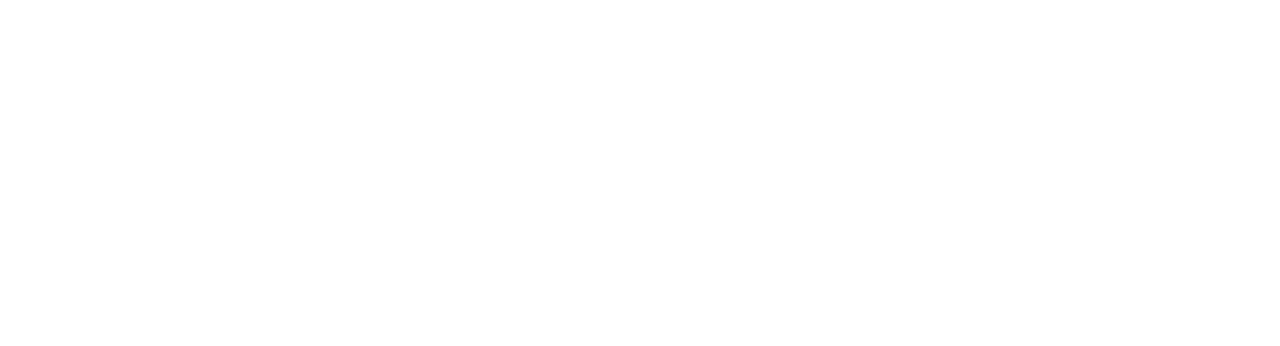
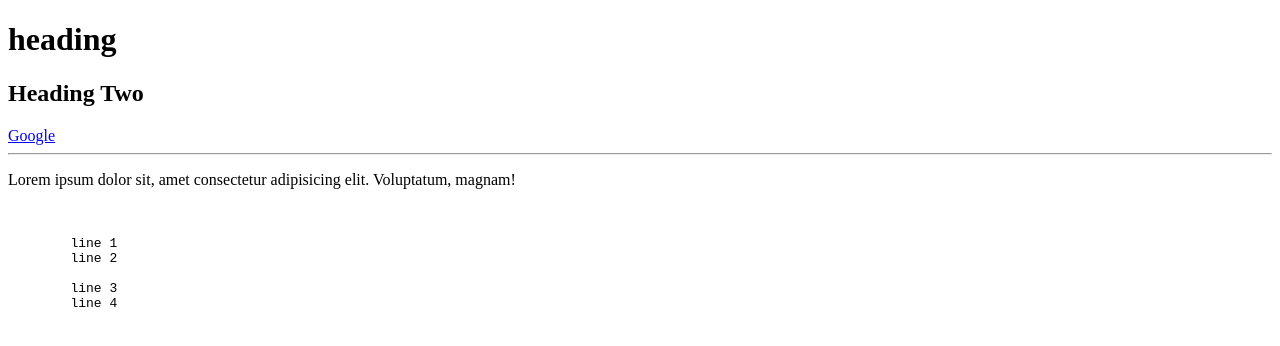
Before and after one commit to mohitmaithanii/HTML-learning, a plain HTML site: page Formatting style and Global attributes/index.html in a window 1280 px wide. Drawn offline with Linux system fonts and the light colour scheme.

Commit message:
update notes

```diff
--- a/Formatting style and Global attributes/index.html
+++ b/Formatting style and Global attributes/index.html
@@ -1,11 +1,40 @@
 <!DOCTYPE html>
 <html lang="en">
+
 <head>
     <meta charset="UTF-8">
     <meta name="viewport" content="width=device-width, initial-scale=1.0">
-    <title>Document</title>
+    <title>Formatting style and Global attributes</title>
 </head>
+
 <body>
+    <h1 title="heading one">heading</h1>
+    <!-- html element
+    title: Contains a text representing advisory information related to the element it belongs to.-->
 
+    <h2>Heading <span>Two</span></h2>
+
+    <a href="https://www.google.com">Google</a>
+    <!-- If the a element has an href attribute, then it represents a hyperlink (a hypertext anchor) labeled by its contents. -->
+
+    <a href="" target="_blank"></a>
+    <!-- Specifies where to display the linked URL
+    _blank: Load the URL into a new browsing context. -->
+
+    <hr> <!-- The hr element represents a paragraph-level thematic break. -->
+
+    <p>Lorem ipsum dolor sit, amet consectetur adipisicing elit. Voluptatum, magnam!</p>
+
+    <br> <!-- The br element represents a line break. -->
+
+    <pre>
+        line 1
+        line 2
+
+        line 3
+        line 4
+    </pre>
+    <!-- The pre element represents a block of preformatted text -->
 </body>
+
 </html>
```
